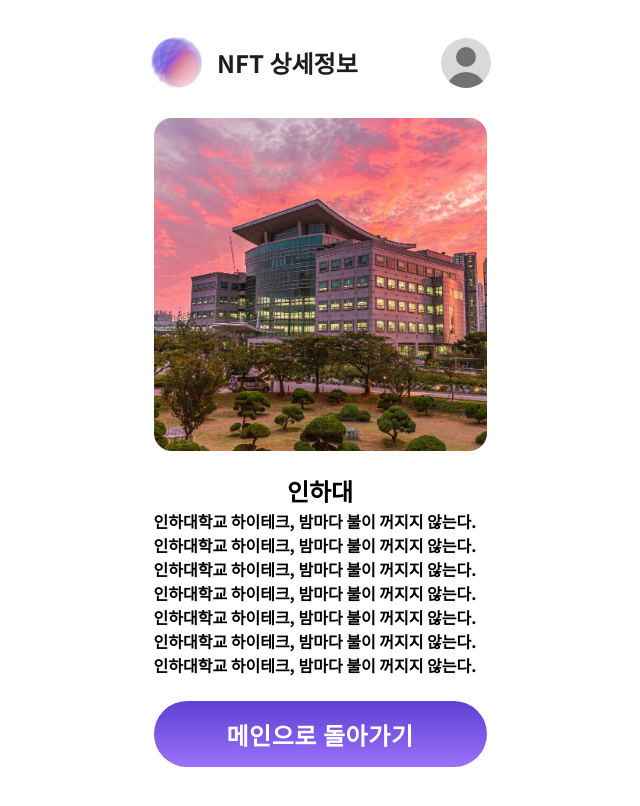
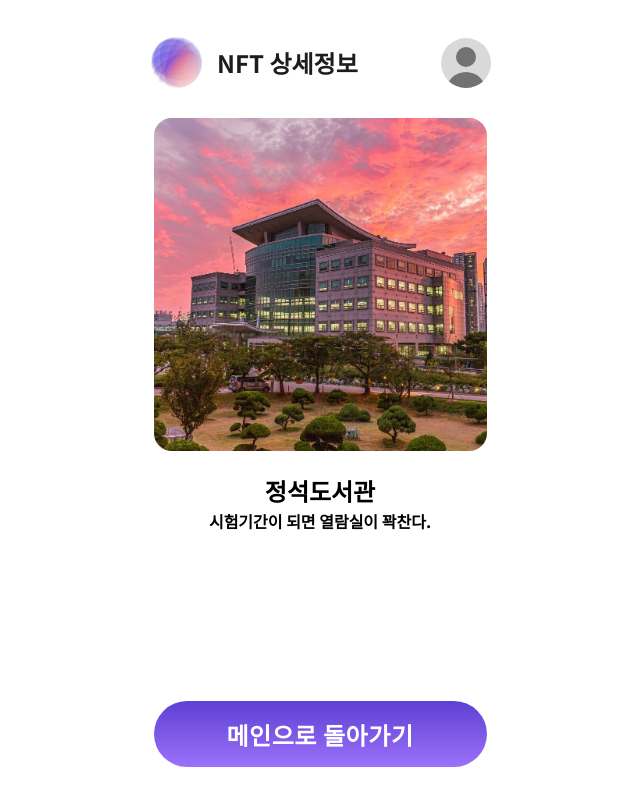
Before and after one commit to LellowMellow/Tripy-fe, a React (Create React App) app: page /nft/detail/1 in a window 1280 px wide. Shown: the top 806 px of the page, without its empty margins (320-960 px from the left). Built offline with nearby package versions, Linux system fonts and the light colour scheme; what web3 would draw is missing.

Commit message:
feat: 사진에 따른 설명 추가

```diff
--- a/src/pages/Nft/components/description.jsx
+++ b/src/pages/Nft/components/description.jsx
@@ -4,33 +4,54 @@
   width: 333px;
   word-wrap: break-word;
   white-space: normal;
+  text-align: center;
 `;
 
 const getDescription = (nftid) => {
   let description;
-    switch(nftid){
-        case 1:{
-            description ="인하대학교 하이테크, 밤마다 불이 꺼지지 않는다.인하대학교 하이테크, 밤마다 불이 꺼지지 않는다.인하대학교 하이테크, 밤마다 불이 꺼지지 않는다.인하대학교 하이테크, 밤마다 불이 꺼지지 않는다.인하대학교 하이테크, 밤마다 불이 꺼지지 않는다.인하대학교 하이테크, 밤마다 불이 꺼지지 않는다.인하대학교 하이테크, 밤마다 불이 꺼지지 않는다.";
+  switch (nftid) {
+    case 1: {
+      description = "시험기간이 되면 열람실이 꽉찬다.";
       break;
     }
-        case 2:{
-            description = "인하대에서 가을의 향취를 느낄 수 있는 곳."
+    case 2: {
+      description = "인천 하와이 대학교.";
       break;
     }
-        default:{
-            description = "알수없음"
+    case 3: {
+      description = "기계공학과에서 만든 오리가 살고있는 호수.";
+      break;
+    }
+    case 4: {
+      description = (
+        <>
+          <p>가능성이 무궁무진한 호수.</p>
+          <p>신종 미생물이 발견되기도 하였다.</p>
+        </>
+      );
+      break;
+    }
+    case 5: {
+      description = (
+        <>
+          <p>낮과 다른 분위기를 느낄 수 있다.</p>
+          <p>집에 가지 못한 이들이 출몰하기도 한다.</p>
+        </>
+      );
+      break;
+    }
+    default: {
+      description = "알수없음";
       break;
     }
   }
   return description;
-}
+};
 
-
-
-const Description = ({nftid}) => {
+const Description = ({ nftid }) => {
   let result = getDescription(parseInt(nftid));
 
   return <DescriptionWrapper>{result}</DescriptionWrapper>;
-}
+};
 
 export default Description;
--- a/src/pages/Nft/components/title.jsx
+++ b/src/pages/Nft/components/title.jsx
@@ -1,26 +1,38 @@
 const getTitle = (nftid) => {
   let title;
-    switch(nftid){
-        case 1:{
-            title = "인하대"
+  switch (nftid) {
+    case 1: {
+      title = "정석도서관";
       break;
     }
-        case 2:{
-            title = "비행기"
+    case 2: {
+      title = "인하대";
       break;
     }
-        default:{
-            title = "알수없음"
+    case 3: {
+      title = "겨울의 인경호";
+      break;
+    }
+    case 4: {
+      title = "가을의 인경호";
+      break;
+    }
+    case 4: {
+      title = "인하대";
+      break;
+    }
+    default: {
+      title = "정석오거리";
       break;
     }
   }
   return title;
-}
+};
 
-const Title = ({nftid}) => {
+const Title = ({ nftid }) => {
   let result = getTitle(parseInt(nftid));
 
-    return(result)
-}
+  return result;
+};
 
 export default Title;
```
Lines whose indentation alone changed are shown as unchanged.
